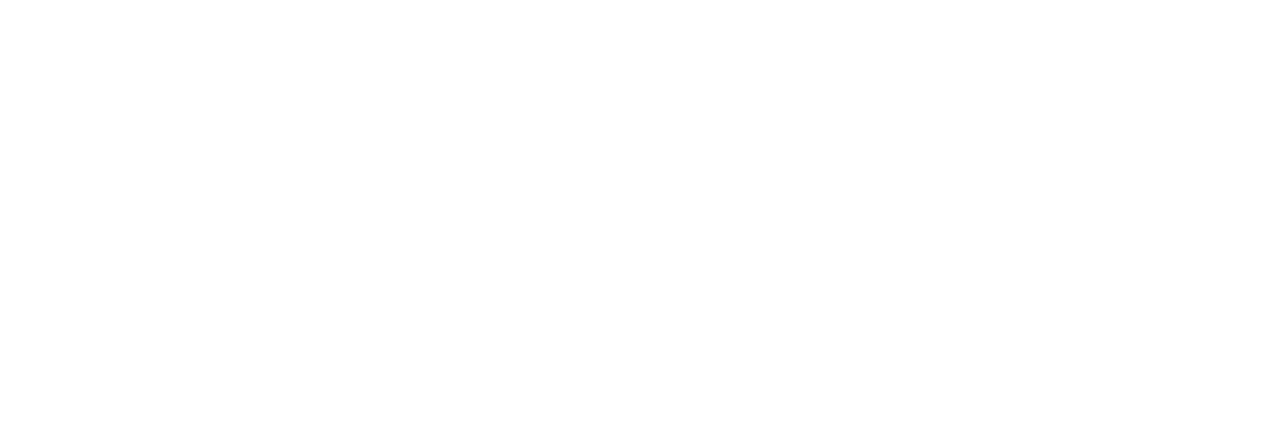
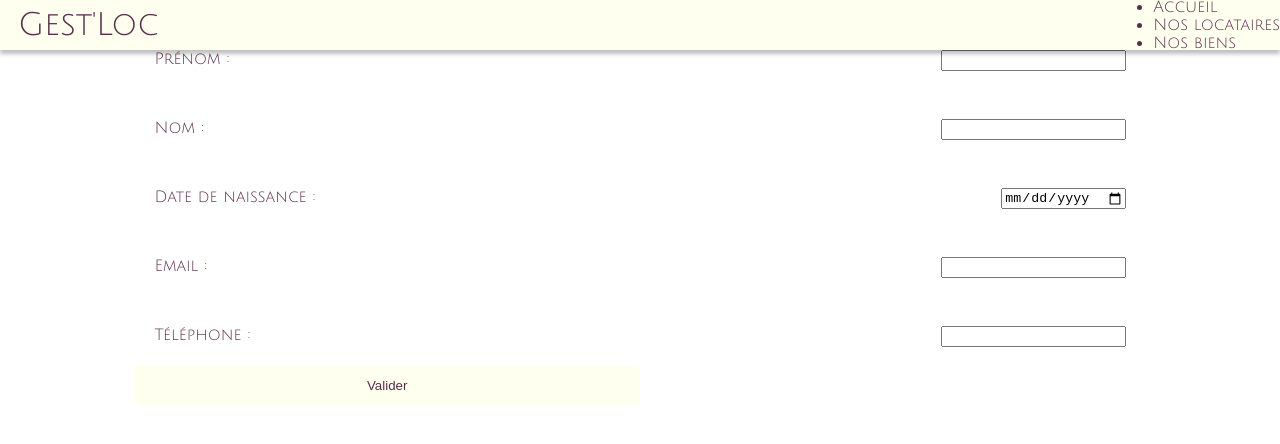
Before and after one commit to ColeeneP/AppGestionLocation, a React (Create React App) app in the folder frontend/: page /createTenant in a window 1280 px wide. Before the commit this address had no page. Shown: the top 444 px of the page. Built offline with nearby package versions, Linux system fonts and the light colour scheme.

Commit message:
Add form to create new tenant

```diff
--- a/frontend/src/index.js
+++ b/frontend/src/index.js
@@ -7,6 +7,7 @@ import reportWebVitals from './reportWebVitals';
 import Home from './pages/Home';
 import Tenants from './pages/Tenants';
 import Property from './pages/Property';
+import AddTenant from './scenes/AddTenant';
 
 const root = ReactDOM.createRoot(document.getElementById('root'));
 root.render(
@@ -17,6 +18,7 @@ root.render(
         <Route path="/" element={<Home />} />
         <Route path="/tenants" element={<Tenants />} />
         <Route path="/property" element={<Property />} />
+        <Route path="/createTenant" element={<AddTenant />} />
       </Routes>
     <App />
     </BrowserRouter>
--- a/frontend/src/pages/Home.js
+++ b/frontend/src/pages/Home.js
@@ -1,5 +1,6 @@
 import { usePayments } from "../hooks/usePayments";
 import Header from "../components/Header";
+import { Link } from "react-router-dom";
 
 export default function Home(){
     const {payments, setPayments} = usePayments();
@@ -12,7 +13,7 @@ export default function Home(){
 
 
                 <section class="actions">
-                    <button class="adding_button">Ajouter un locataire <i class="fa-solid fa-user"></i></button>
+                <Link to="/CreateTenant"><button class="adding_button">Ajouter un locataire <i class="fa-solid fa-user"></i></button></Link>
                 <button class="adding_button">Ajouter un bien <i class="fa-solid fa-building"></i></button>
                 <button class="adding_button">Ajouter un paiement <i class="fa-regular fa-credit-card"></i></button>
                 </section>
--- /dev/null
+++ b/frontend/src/scenes/AddTenant.js
@@ -0,0 +1,52 @@
+import { useState, useEffect} from "react";
+import { useParams, useNavigate } from "react-router-dom";
+import { CreateTenant } from "../services/Tenants";
+import Header from "../components/Header";
+
+export default function AddTenant() {
+    const navigate = useNavigate();
+    const [firstname, setFirstname] = useState(String);
+    const [lastname, setLastname] = useState(String);
+    const [birthday, setBirthday] = useState(Date);
+    const [email, setEmail] = useState(String);
+    const [phone, setPhone] = useState(String);
+
+    const handleSubmit = (e) => {
+        if (firstname !== null && lastname !== null && birthday !== null && email !== null && phone !== null) {
+            let post = {
+                firstname: firstname,
+                lastname: lastname,
+                birthday: birthday,
+                email: email,
+                phone: phone
+            };
+            CreateTenant(post).then((response) => {navigate(`/home`); alert("Locataire ajouté") }, (error) => { alert(error.response.data.error) });
+        } else {
+            alert("Veuillez renseigner tous les champs")
+        }
+      e.preventDefault();}
+
+    return (
+        <div>
+          <Header />
+        <form onSubmit={handleSubmit} class="formulaire">
+            <label for="firstname">Prénom : <input id="firstname" type="text" value={firstname} onChange={(e) => setFirstname(e.target.value)} />
+            </label><br />
+
+            <label for="lastname">Nom : <input id="lastname" type="text" value={lastname} onChange={(e) => setLastname(e.target.value)} />
+            </label><br />
+
+            <label for="birthday">Date de naissance : <input id="birthday" type="date" value={birthday} onChange={(e) => setBirthday(e.target.value)} />
+            </label><br />
+
+            <label for="email"> Email : <input id="email" type="email" value={email} onChange={(e) => setEmail(e.target.value)} />
+            </label><br />
+
+            <label for="phone"> Téléphone : <input id="phone" type="text" value={phone} onChange={(e) => setPhone(e.target.value)} />
+            </label><br />
+
+            <button class="submit_button" type='submit'>Valider</button>
+        </form>
+        </div>
+    )
+}
--- a/frontend/src/styles/components/_buttons.scss
+++ b/frontend/src/styles/components/_buttons.scss
@@ -1,5 +1,3 @@
-
-
 .adding_button {
     margin: 15px 0;
 
@@ -19,3 +17,13 @@
         width: 15px;
     }
 }
+
+.submit_button {
+    width: 50%;
+    height: 40px;
+    border: 1px solid $main_color;
+    border-radius: 5px;
+    background-color: $main_color;
+    color: $text_color;
+
+}
--- /dev/null
+++ b/frontend/src/styles/components/_form.scss
@@ -0,0 +1,11 @@
+form {
+    margin: 50px 10.5% 0 10.5%;
+}
+
+label {
+    display: flex;
+    flex-direction: row;
+    flex-wrap: wrap;
+    justify-content: space-between;
+    margin: 30px 20px 0px 20px;
+}
--- a/frontend/src/styles/styles.css
+++ b/frontend/src/styles/styles.css
@@ -23,6 +23,27 @@ body {
 }
 .adding_button .fa-solid, .adding_button .fa-regular {
   width: 15px;
+}
+
+.submit_button {
+  width: 50%;
+  height: 40px;
+  border: 1px solid #FFFFF0;
+  border-radius: 5px;
+  background-color: #FFFFF0;
+  color: #5B2E48;
+}
+
+form {
+  margin: 50px 10.5% 0 10.5%;
+}
+
+label {
+  display: flex;
+  flex-direction: row;
+  flex-wrap: wrap;
+  justify-content: space-between;
+  margin: 30px 20px 0px 20px;
 }
 
 header {
--- a/frontend/src/styles/styles.scss
+++ b/frontend/src/styles/styles.scss
@@ -8,6 +8,7 @@
 
 @import "./components/buttons";
 @import "./components/input";
+@import "./components/form";
 
 @import "./layout/header";
 
```
Also changed, not shown: 1 other file (tests, documents, lock files or other folders).
